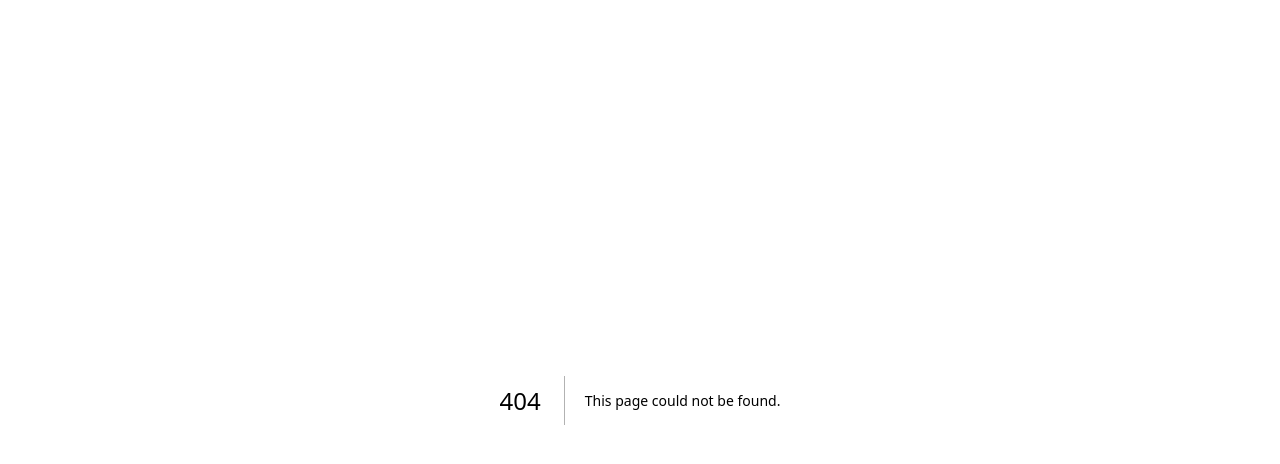
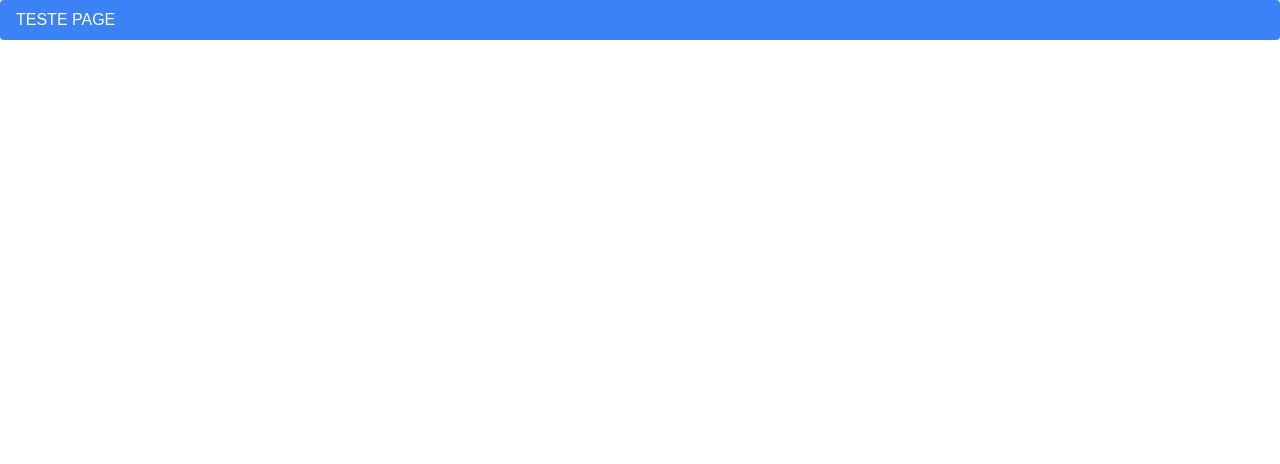
Before and after one commit to brunojoaquim1/barbershop-app, a Next.js app: page /about in a window 1280 px wide. Before the commit this address had no page. Shown: the top 464 px of the page. Built offline with nearby package versions, Linux system fonts and the light colour scheme.

Commit message:
chore: add prettier tailwind plugin

```diff
--- /dev/null
+++ b/app/about/page.tsx
@@ -0,0 +1,9 @@
+const About = () => {
+  return (
+    <h1 className=" mb-4 rounded bg-blue-500 px-4 py-2 text-base text-white">
+      TESTE PAGE
+    </h1>
+  )
+}
+
+export default About
--- a/package.json
+++ b/package.json
@@ -26,6 +26,8 @@
     "eslint": "^8",
     "eslint-config-next": "14.2.35",
     "postcss": "^8",
+    "prettier": "^3.8.1",
+    "prettier-plugin-tailwindcss": "^0.5.11",
     "prisma": "^7.4.2",
     "tailwindcss": "^3.4.1",
     "ts-node": "^10.9.2",
```
Also changed, not shown: .prettierrc.json (added), 2 other files (tests, documents, lock files or other folders).
